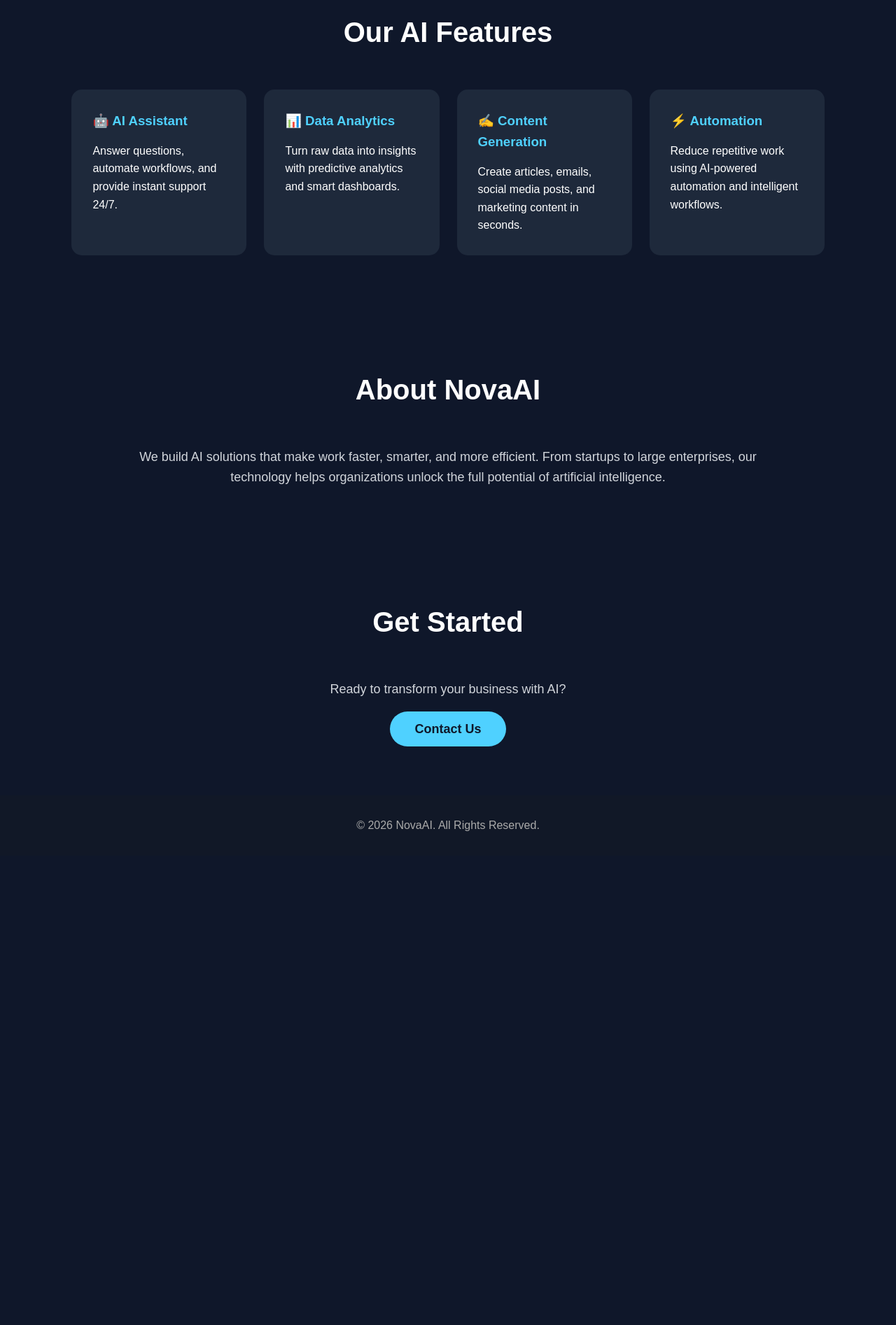
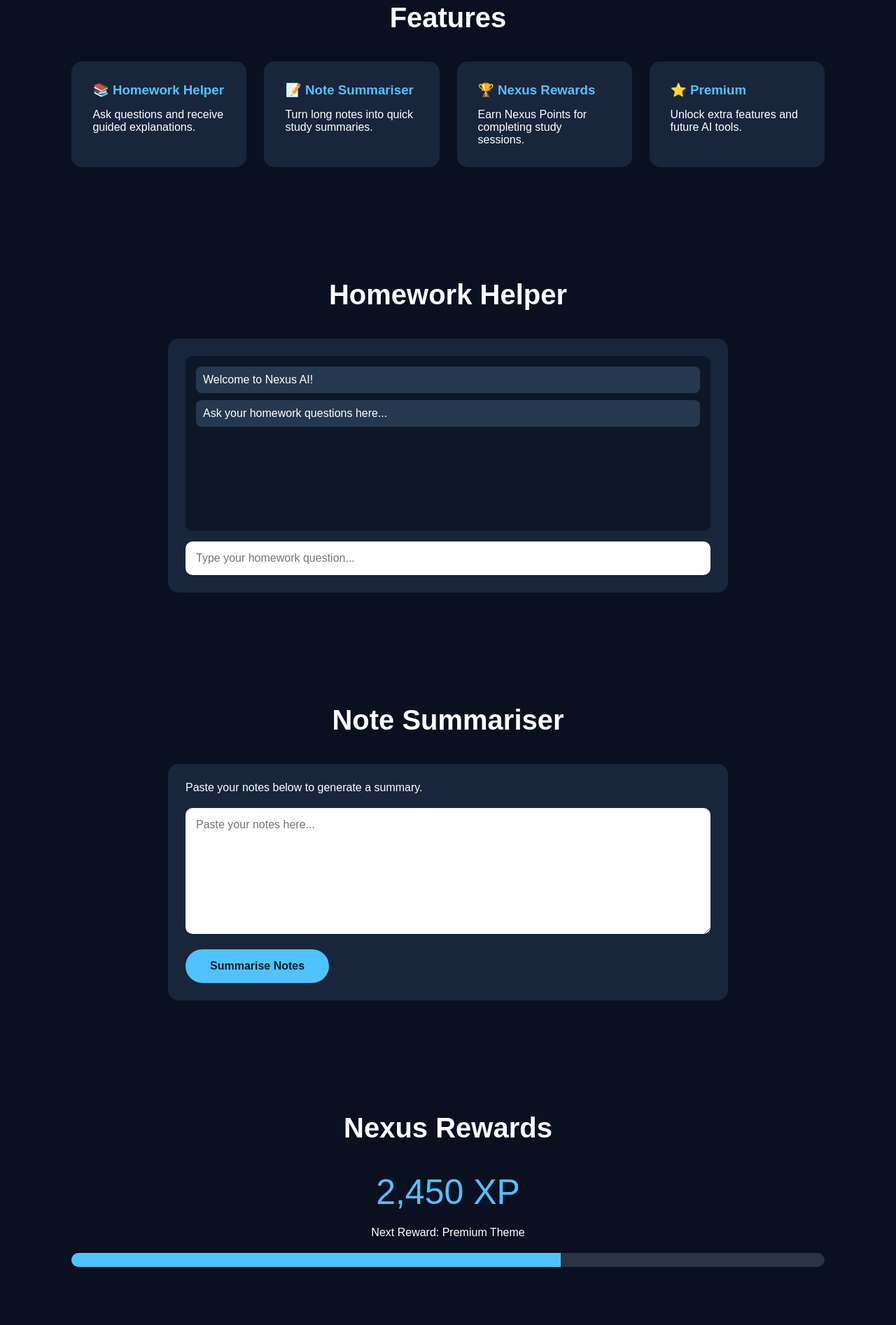
Before and after one commit to Nexus-AI-TUTOR/https-nexus-ai-tutor.github.io-my-ai-website-, a plain HTML site: page Index.html in a window 1280 px wide. Shown: the part 871-2765 px from the top of the page at 70% size. Before the commit the page ends 2094 px from the top, so only its background shows below. Drawn offline with Linux system fonts and the light colour scheme.

Commit message:
Add files via upload

```diff
--- a/Index.html
+++ b/Index.html
@@ -1,60 +1,61 @@
 <!DOCTYPE html>
 <html lang="en">
 <head>
-  <meta charset="UTF-8" />
-  <meta name="viewport" content="width=device-width, initial-scale=1.0" />
-  <title>NovaAI | Intelligent Solutions</title>
+<meta charset="UTF-8">
+<meta name="viewport" content="width=device-width, initial-scale=1.0">
+<title>Nexus AI</title>
 
 <style>
 *{
 margin:0;
 padding:0;
 box-sizing:border-box;
-      font-family:Arial, Helvetica, sans-serif;
+font-family:Arial,Helvetica,sans-serif;
+scroll-behavior:smooth;
 }
 
 body{
-      background:#0f172a;
+background:#0b1020;
 color:white;
-      line-height:1.6;
 }
 
 header{
+background:#111827;
+padding:20px 8%;
 display:flex;
 justify-content:space-between;
 align-items:center;
-      padding:20px 8%;
-      background:#111827;
 position:sticky;
 top:0;
+z-index:100;
 }
 
 .logo{
-      font-size:28px;
+font-size:30px;
 font-weight:bold;
-      color:#4fd1ff;
+color:#4fc3ff;
 }
 
 nav a{
 color:white;
 text-decoration:none;
-      margin-left:25px;
+margin-left:20px;
 transition:.3s;
 }
 
 nav a:hover{
-      color:#4fd1ff;
+color:#4fc3ff;
 }
 
 .hero{
+height:90vh;
 display:flex;
+flex-direction:column;
 justify-content:center;
 align-items:center;
-      flex-direction:column;
 text-align:center;
-      min-height:90vh;
-      padding:40px;
-      background:linear-gradient(135deg,#0f172a,#1e3a8a);
+background:linear-gradient(135deg,#0b1020,#1f3c88);
+padding:20px;
 }
 
 .hero h1{
@@ -62,30 +63,25 @@
 margin-bottom:20px;
 }
 
-    .hero h1 span{
-      color:#4fd1ff;
+.hero span{
+color:#4fc3ff;
 }
 
 .hero p{
 max-width:700px;
 font-size:20px;
-      color:#d1d5db;
-      margin-bottom:35px;
+color:#ddd;
+margin-bottom:30px;
 }
 
-    .btn{
-      background:#4fd1ff;
-      color:#0f172a;
+.button{
+display:inline-block;
 padding:15px 35px;
+background:#4fc3ff;
+color:#111827;
+text-decoration:none;
 border-radius:40px;
-      text-decoration:none;
 font-weight:bold;
-      transition:.3s;
-    }
-
-    .btn:hover{
-      transform:scale(1.05);
-      background:white;
 }
 
 section{
@@ -95,7 +91,7 @@
 h2{
 text-align:center;
 font-size:40px;
-      margin-bottom:50px;
+margin-bottom:40px;
 }
 
 .cards{
@@ -105,7 +101,7 @@
 }
 
 .card{
-      background:#1e293b;
+background:#18253b;
 padding:30px;
 border-radius:15px;
 transition:.3s;
@@ -113,27 +109,94 @@
 
 .card:hover{
 transform:translateY(-8px);
-      background:#243447;
 }
 
 .card h3{
-      color:#4fd1ff;
+color:#4fc3ff;
 margin-bottom:15px;
 }
 
-    .about{
+.chat-demo{
+background:#18253b;
+padding:25px;
+border-radius:15px;
+max-width:800px;
+margin:auto;
+}
+
+.messages{
+height:250px;
+background:#0d1728;
+border-radius:10px;
+padding:15px;
+overflow:auto;
+margin-bottom:15px;
+}
+
+.message{
+background:#263850;
+padding:10px;
+border-radius:8px;
+margin-bottom:10px;
+}
+
+input{
+width:100%;
+padding:15px;
+border:none;
+border-radius:10px;
+font-size:16px;
+}
+
+.points{
 text-align:center;
-      max-width:900px;
-      margin:auto;
-      color:#d1d5db;
-      font-size:18px;
+font-size:50px;
+color:#4fc3ff;
+margin:20px 0;
+}
+
+.reward-bar{
+background:#2a3445;
+height:20px;
+border-radius:20px;
+overflow:hidden;
+}
+
+.reward-fill{
+height:100%;
+width:65%;
+background:#4fc3ff;
+}
+
+.price{
+text-align:center;
+font-size:55px;
+color:#4fc3ff;
+margin:20px 0;
 }
 
 footer{
 background:#111827;
+padding:30px;
 text-align:center;
-      padding:30px;
+margin-top:50px;
 color:#aaa;
+}
+
+@media(max-width:700px){
+
+.hero h1{
+font-size:40px;
+}
+
+.hero p{
+font-size:18px;
+}
+
+nav{
+display:none;
+}
+
 }
 </style>
 </head>
@@ -141,80 +204,156 @@
 <body>
 
 <header>
-  <div class="logo">NovaAI</div>
+
+<div class="logo">Nexus AI</div>
 
 <nav>
-    <a href="#">Home</a>
 <a href="#features">Features</a>
-    <a href="#about">About</a>
-    <a href="#contact">Contact</a>
+<a href="#homework">Homework</a>
+<a href="#notes">Notes</a>
+<a href="#rewards">Rewards</a>
+<a href="#premium">Premium</a>
 </nav>
+
 </header>
 
 <section class="hero">
-  <h1>Build the Future with <span>Artificial Intelligence</span></h1>
+
+<h1>Study Smarter with <span>Nexus AI</span></h1>
 
 <p>
-    NovaAI helps businesses automate tasks, analyze data,
-    generate content, and create intelligent applications powered
-    by modern AI technology.
+Your homework helper, study companion and note organiser.
+Earn rewards while learning and unlock Premium features.
 </p>
 
-  <a href="#features" class="btn">Explore AI</a>
+<a href="#features" class="button">Get Started</a>
+
 </section>
 
 <section id="features">
-  <h2>Our AI Features</h2>
+
+<h2>Features</h2>
 
 <div class="cards">
 
 <div class="card">
-      <h3>🤖 AI Assistant</h3>
-      <p>Answer questions, automate workflows, and provide instant support 24/7.</p>
+<h3>📚 Homework Helper</h3>
+<p>Ask questions and receive guided explanations.</p>
 </div>
 
 <div class="card">
-      <h3>📊 Data Analytics</h3>
-      <p>Turn raw data into insights with predictive analytics and smart dashboards.</p>
+<h3>📝 Note Summariser</h3>
+<p>Turn long notes into quick study summaries.</p>
 </div>
 
 <div class="card">
-      <h3>✍️ Content Generation</h3>
-      <p>Create articles, emails, social media posts, and marketing content in seconds.</p>
+<h3>🏆 Nexus Rewards</h3>
+<p>Earn Nexus Points for completing study sessions.</p>
 </div>
 
 <div class="card">
-      <h3>⚡ Automation</h3>
-      <p>Reduce repetitive work using AI-powered automation and intelligent workflows.</p>
+<h3>⭐ Premium</h3>
+<p>Unlock extra features and future AI tools.</p>
 </div>
 
 </div>
+
 </section>
 
-<section id="about">
-  <h2>About NovaAI</h2>
+<section id="homework">
 
-  <div class="about">
-    <p>
-      We build AI solutions that make work faster, smarter, and more efficient.
-      From startups to large enterprises, our technology helps organizations
-      unlock the full potential of artificial intelligence.
-    </p>
+<h2>Homework Helper</h2>
+
+<div class="chat-demo">
+
+<div class="messages">
+
+<div class="message">
+Welcome to Nexus AI!
 </div>
+
+<div class="message">
+Ask your homework questions here...
+</div>
+
+</div>
+
+<input type="text" placeholder="Type your homework question...">
+
+</div>
+
 </section>
 
-<section id="contact">
-  <h2>Get Started</h2>
+<section id="notes">
 
-  <div class="about">
-    <p>Ready to transform your business with AI?</p>
-    <br>
-    <a href="mailto:hello@novaai.com" class="btn">Contact Us</a>
+<h2>Note Summariser</h2>
+
+<div class="chat-demo">
+
+<p style="margin-bottom:20px;">
+Paste your notes below to generate a summary.
+</p>
+
+<textarea style="width:100%;height:180px;padding:15px;border-radius:10px;border:none;font-size:16px;" placeholder="Paste your notes here..."></textarea>
+
+<br><br>
+
+<a href="#" class="button">Summarise Notes</a>
+
 </div>
+
+</section>
+
+<section id="rewards">
+
+<h2>Nexus Rewards</h2>
+
+<div class="points">2,450 XP</div>
+
+<p style="text-align:center;margin-bottom:20px;">
+Next Reward: Premium Theme
+</p>
+
+<div class="reward-bar">
+<div class="reward-fill"></div>
+</div>
+
+</section>
+
+<section id="premium">
+
+<h2>Nexus Premium</h2>
+
+<div class="price">$9.99<span style="font-size:22px;"> / month</span></div>
+
+<div class="cards">
+
+<div class="card">
+<h3>Unlimited Homework Help</h3>
+</div>
+
+<div class="card">
+<h3>Advanced Study Tools</h3>
+</div>
+
+<div class="card">
+<h3>Priority Features</h3>
+</div>
+
+<div class="card">
+<h3>Exclusive Themes</h3>
+</div>
+
+</div>
+
 </section>
 
 <footer>
-  © 2026 NovaAI. All Rights Reserved.
+
+<p>© 2026 Nexus AI Demo Website</p>
+
+<p>Website mockup only — AI functionality coming later.</p>
+
 </footer>
 
 </body>
```
Lines whose indentation alone changed are shown as unchanged.
